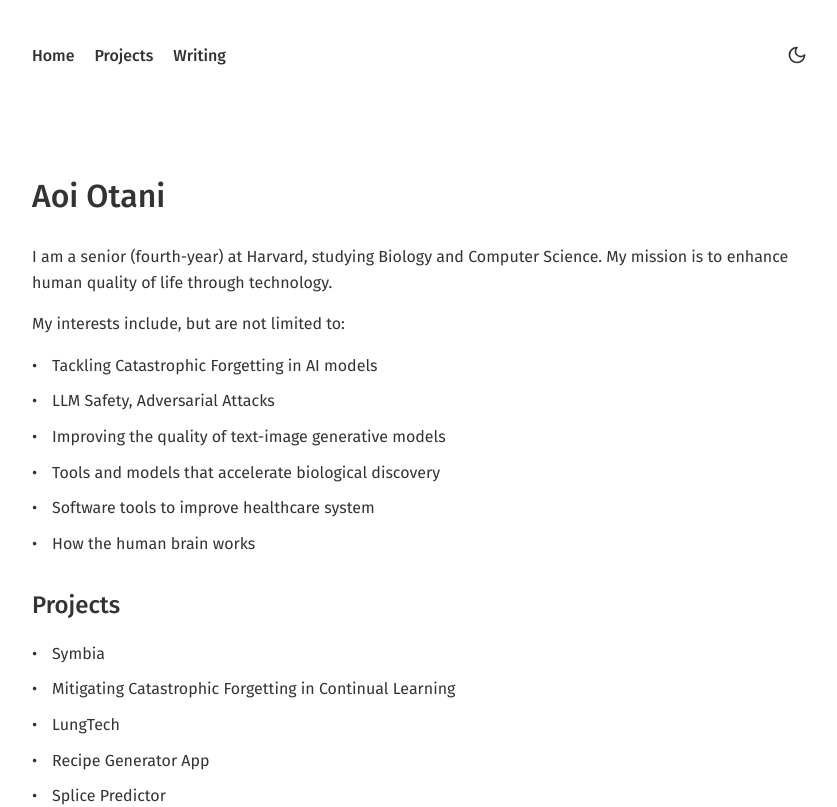
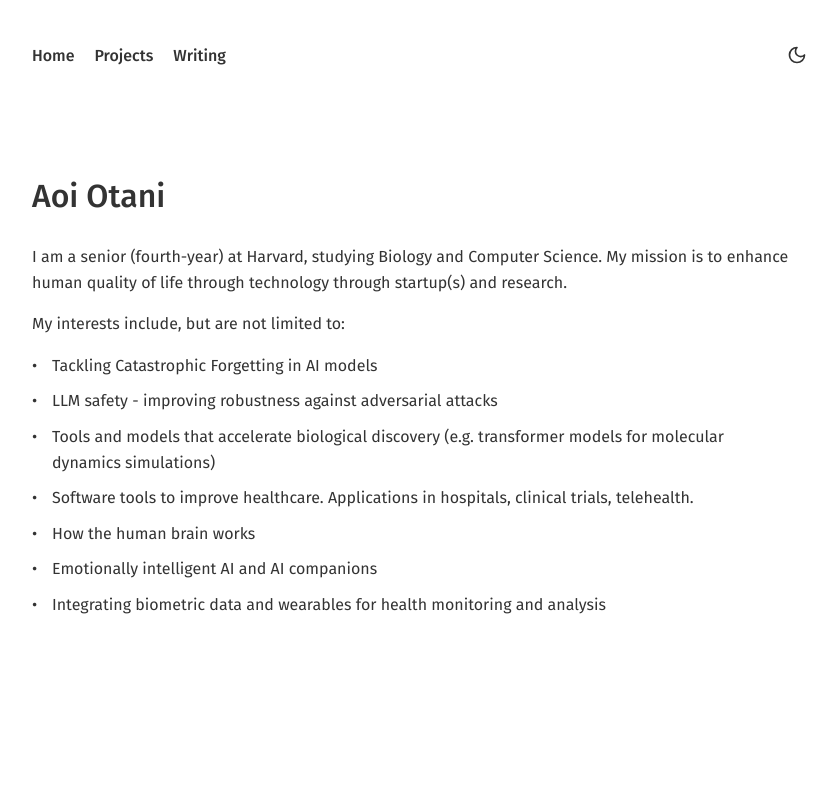
Before and after one commit to aonori3/aonori3.github.io, a React (Create React App) app: page / in a window 1280 px wide. Shown: the top 807 px of the page, without its empty margins (228-1065 px from the left). Built offline with nearby package versions, Linux system fonts and the light colour scheme.

Commit message:
changed descriptions

```diff
--- a/public/404.html
+++ b/public/404.html
@@ -6,6 +6,6 @@
     <title>Redirecting...</title>
   </head>
   <body>
-    <p>Page not found. Redirecting to the home page...</p>
+    <p> </p>
   </body>
 </html>
--- a/src/components/HomePage.js
+++ b/src/components/HomePage.js
@@ -10,7 +10,8 @@
       <div className="bio">
         <p className="fira-sans-regular">
         I am a senior (fourth-year) at Harvard, studying Biology and Computer Science.
-        My mission is to enhance human quality of life through technology.
+        My mission is to enhance human quality of life through technology through startup(s)
+        and research.
 
         </p>
         <p className="fira-sans-regular">
@@ -18,24 +19,26 @@
         </p>
         <ul className="list">
           <li className="fira-sans-regular">Tackling Catastrophic Forgetting in AI models</li>
-          <li className="fira-sans-regular">LLM Safety, Adversarial Attacks</li>
-          <li className="fira-sans-regular">Improving the quality of text-image generative models</li>
-          <li className="fira-sans-regular">Tools and models that accelerate biological discovery</li>
-          <li className="fira-sans-regular">Software tools to improve healthcare system</li>
+          <li className="fira-sans-regular">LLM safety - improving robustness against adversarial attacks</li>
+          <li className="fira-sans-regular">Tools and models that accelerate biological discovery (e.g. transformer models for molecular dynamics simulations) </li>
+          <li className="fira-sans-regular">Software tools to improve healthcare. Applications in hospitals, clinical trials, telehealth.</li>
           <li className="fira-sans-regular">How the human brain works</li>
+          <li className="fira-sans-regular">Emotionally intelligent AI and AI companions </li>
+          <li className="fira-sans-regular">Integrating biometric data and wearables for health monitoring and analysis</li>
         </ul>
       </div>
-
+{/*
       <div className="projects-section">
         <h2 className="fira-sans-medium">Projects</h2>
         <ul className="list">
           <li><Link to="/projects" className="fira-sans-regular">Symbia</Link></li>
+          <li><Link to="/projects" className="fira-sans-regular">PolicyMART</Link></li>
           <li><Link to="/projects" className="fira-sans-regular">Mitigating Catastrophic Forgetting in Continual Learning</Link></li>
           <li><Link to="/projects" className="fira-sans-regular">LungTech</Link></li>
           <li><Link to="/projects" className="fira-sans-regular">Recipe Generator App</Link></li>
           <li><Link to="/projects" className="fira-sans-regular">Splice Predictor</Link></li>
         </ul>
-      </div>
+      </div> */}
 
     </div>
   );
```
Also changed, not shown: public/index.html (renamed from index.html).
